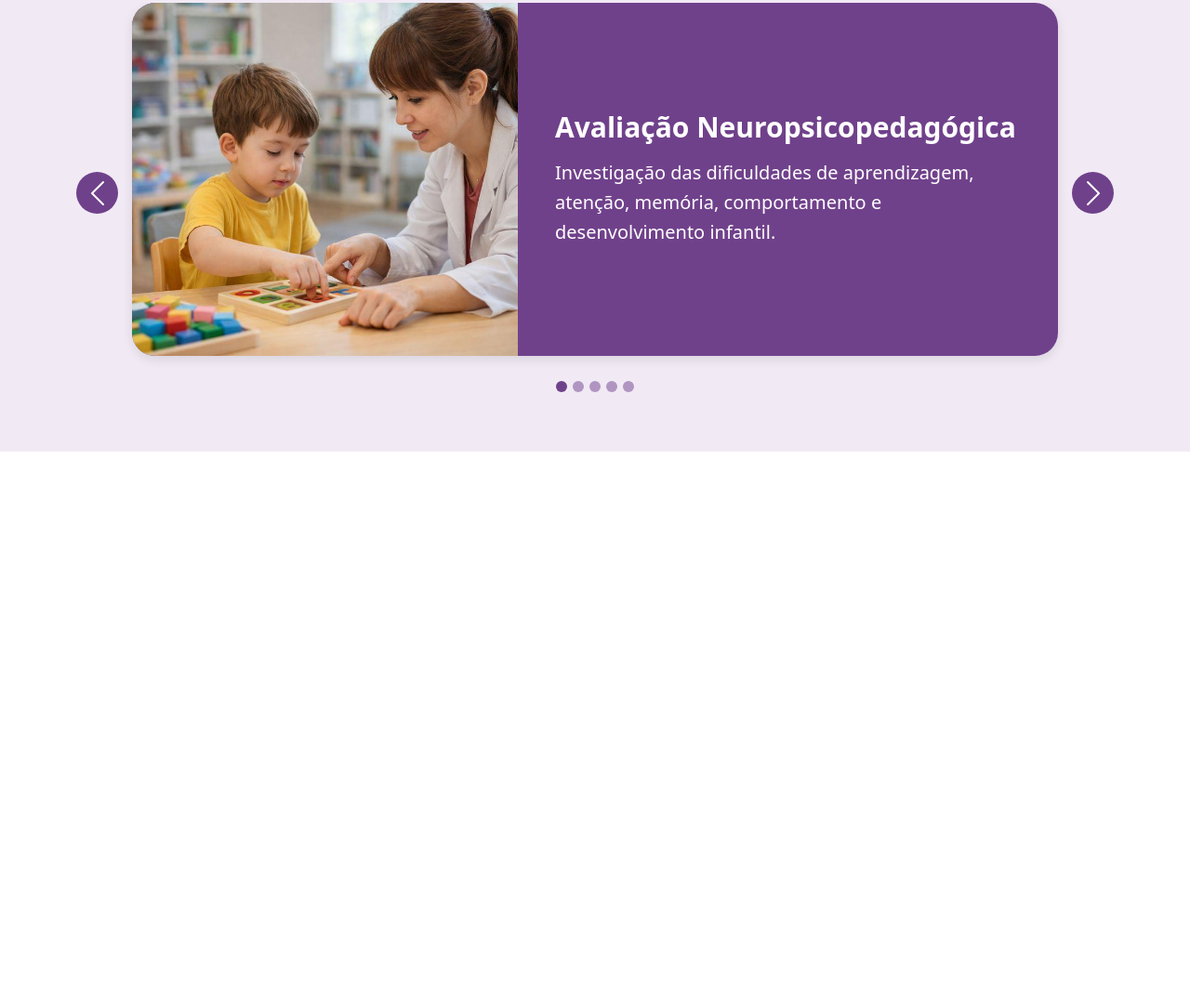
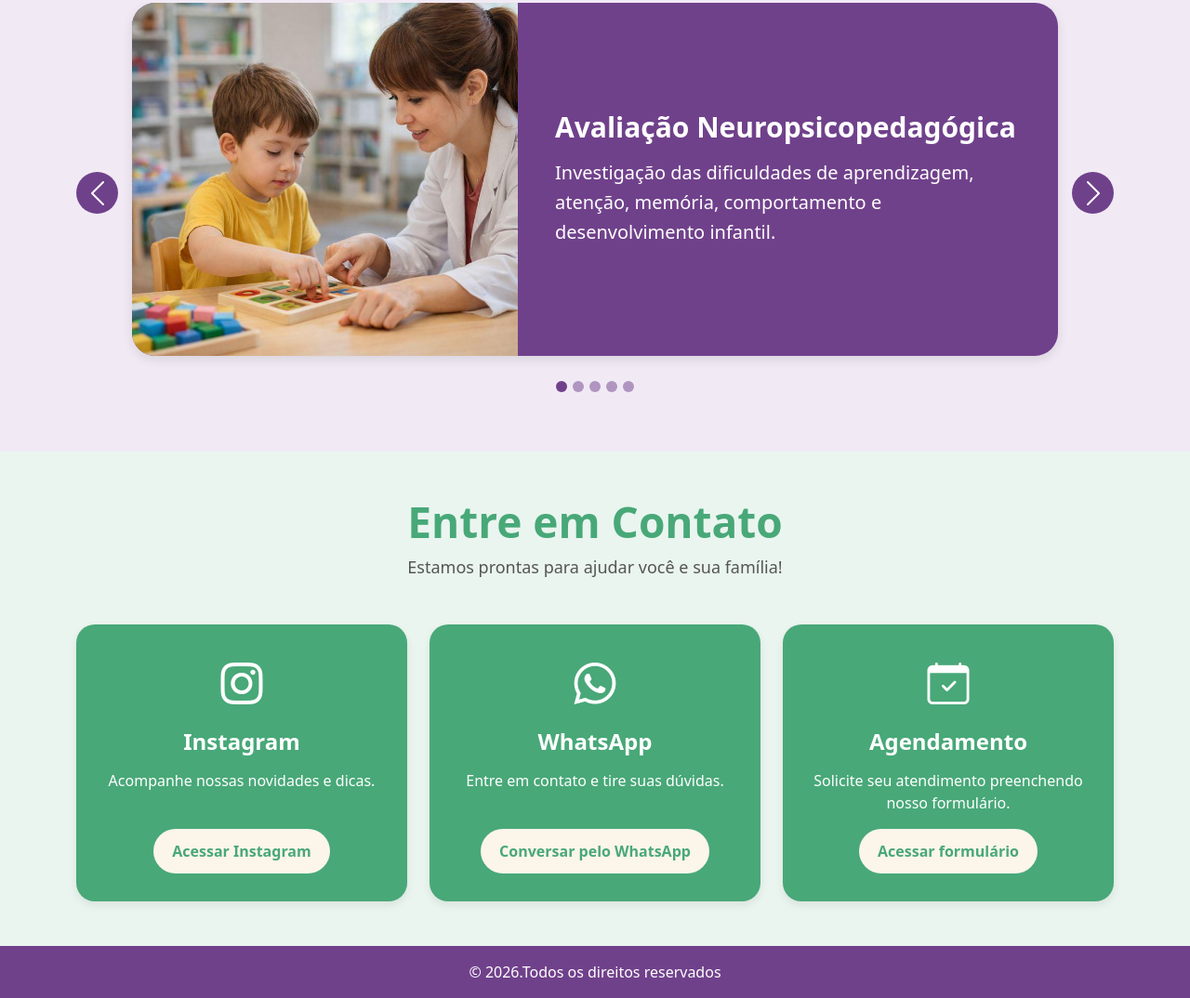
Before and after one commit to 2024324287-Brenno/repositorioSiteAvaliativo, a plain HTML site: page html/inicial.html in a window 1280 px wide. Shown: the part 1188-2262 px from the top of the page at 93% size. Before the commit the page ends 1674 px from the top, so only its background shows below. Drawn offline with nearby package versions, Linux system fonts and the light colour scheme; a script that the page names is missing.

Commit message:
Seção 4 e rodapé

```diff
--- a/html/inicial.html
+++ b/html/inicial.html
@@ -190,7 +190,52 @@
     </div>
 </section>
 
-
+<!-- Seção 4 - Contato -->
+<section id="contato" class="contato py-5">
+    <div class="container text-center">
+        <h1>Entre em Contato</h1>
+        <p class="subtitulo">Estamos prontas para ajudar você e sua família!</p>
+        <div class="row justify-content-center mt-4 g-4">
+            <!-- Instagram -->
+            <div class="col-12 col-md-6 col-lg-4">
+                <div class="contato-card">
+                    <i class="bi bi-instagram"></i>
+                    <h3>Instagram</h3>
+                    <p>Acompanhe nossas novidades e dicas.</p>
+                    <a href="https://www.instagram.com/neuropsicopedagogajumiranda?cnvx=dWVhZmdocTg3MWEx" target="_blank" class="btn-contato">
+                        Acessar Instagram
+                    </a>
+                </div>
+            </div>
+            <!-- WhatsApp -->
+            <div class="col-12 col-md-6 col-lg-4">
+                <div class="contato-card">
+                    <i class="bi bi-whatsapp"></i>
+                    <h3>WhatsApp</h3>
+                    <p>Entre em contato e tire suas dúvidas.</p>
+                    <a href="https://wa.me/999999999" target="_blank" class="btn-contato">
+                        Conversar pelo WhatsApp
+                    </a>
+                </div>
+            </div>
+            <!-- Formulário -->
+            <div class="col-12 col-md-6 col-lg-4">
+                <div class="contato-card">
+                    <i class="bi bi-calendar-check"></i>
+                    <h3>Agendamento</h3>
+                    <p>Solicite seu atendimento preenchendo nosso formulário.</p>
+                    <a href="formulario.html" class="btn-contato">
+                        Acessar formulário
+                    </a>
+                </div>
+            </div>
+        </div>
+    </div>
+</section>
+<!-- Rodapé -->
+<div class="footer text-center py-3">
+            <p>&copy; 2026.Todos os direitos reservados</p>
+        </div>
 <script type="text/javascript"src="../js/bootstrap.bundle.min.js"></script>
 <script type="text/javascript" src="../js/animação.js"></script>
 </body>
```
